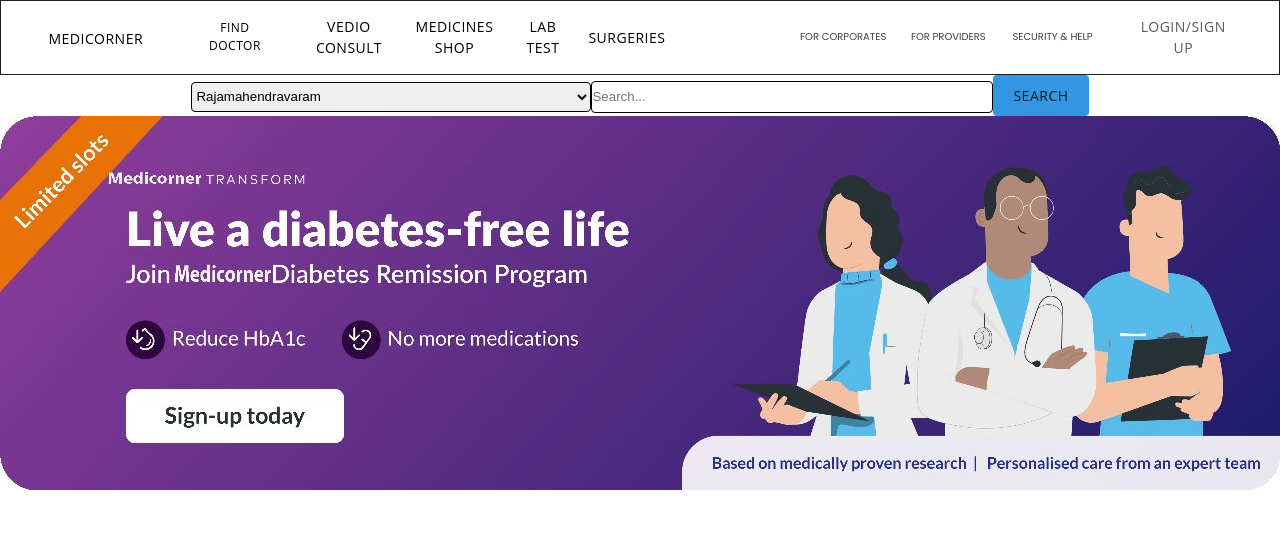
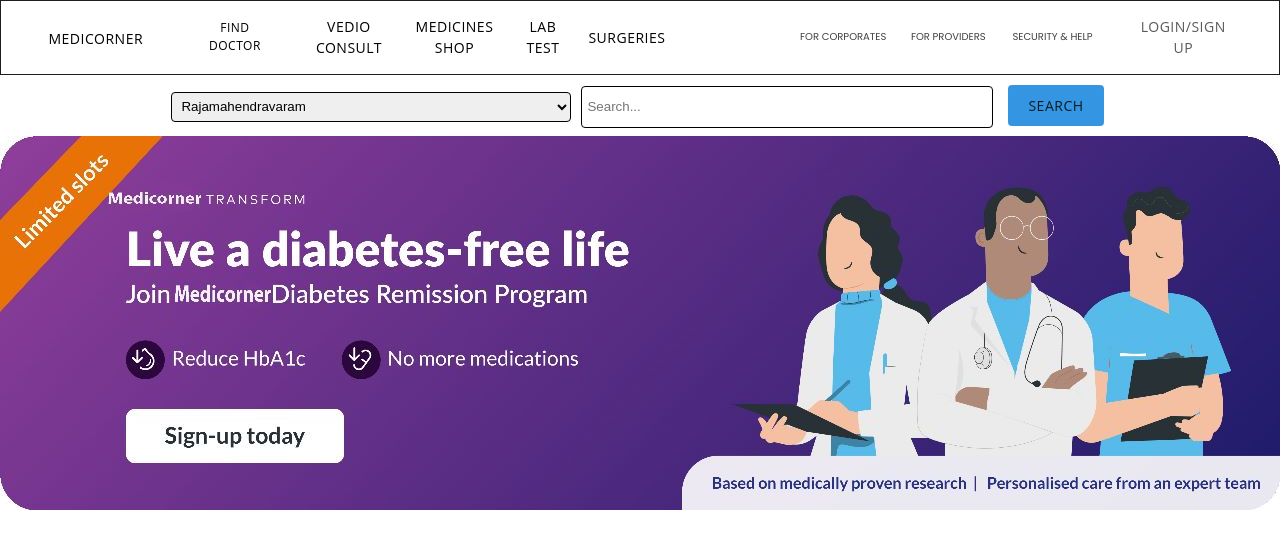
Before and after one commit to swathimanikyam/Medicorner, a React (Create React App) app: page / in a window 1280 px wide. Shown: the top 548 px of the page. Built offline with nearby package versions, Linux system fonts and the light colour scheme.

Commit message:
added style

```diff
--- a/src/pages/search.css
+++ b/src/pages/search.css
@@ -9,7 +9,8 @@
 
 input[type='text'],
 select {
-    padding: 0px;
+    padding: 5px;
+    margin: 5px;
     border-radius: 4px;
     border: 1px solid;
     width: 400px;
@@ -20,6 +21,7 @@
     background-color: #1285ddda;
     color: rgba(9, 12, 9, 0.89);
     padding: 10px 20px;
+    margin: 10px;
     border: none;
     border-radius: 4px;
     cursor: pointer;
--- a/src/pages/search.js
+++ b/src/pages/search.js
@@ -13,7 +13,6 @@
                 </select>
                 <input type="text" placeholder="Search..." />
                 <button type="submit">Search</button>
-                <br />
                 <img src={pic} alt="pic" />
             </form>
         </div>
```
